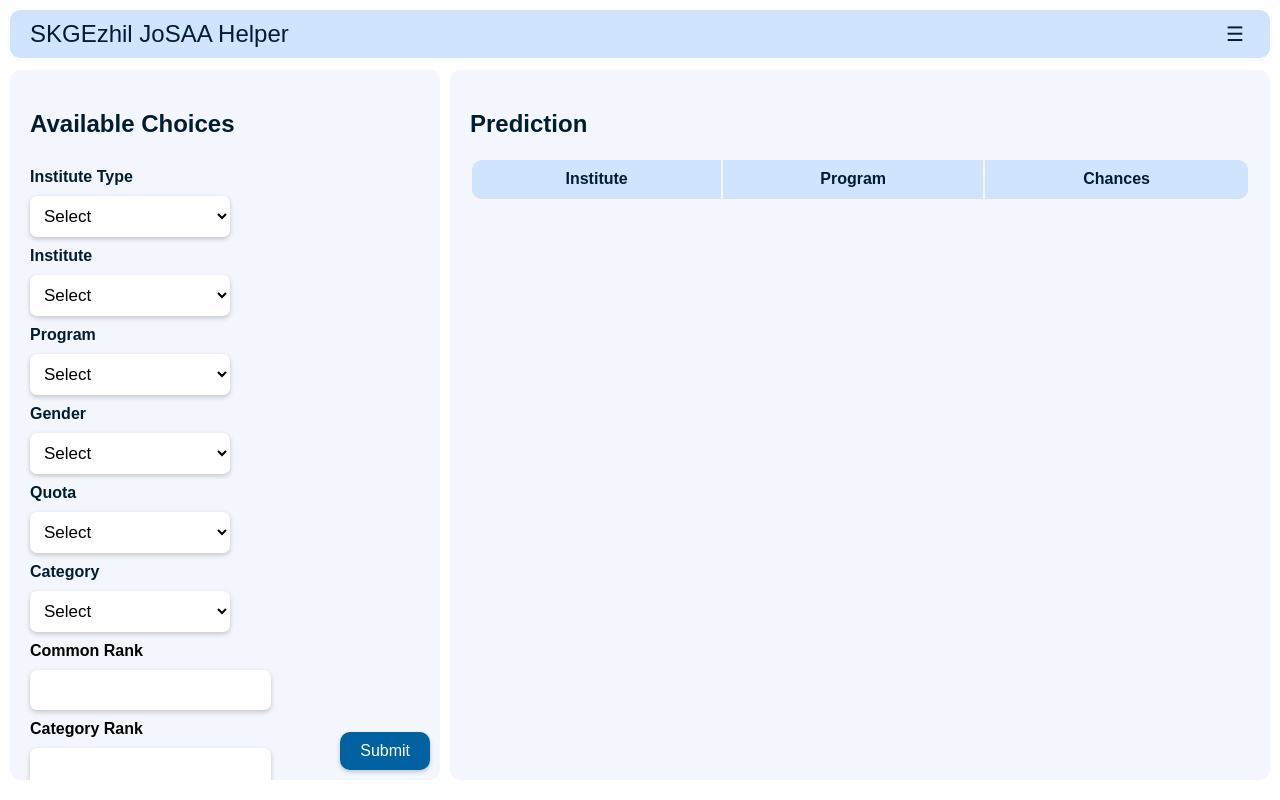
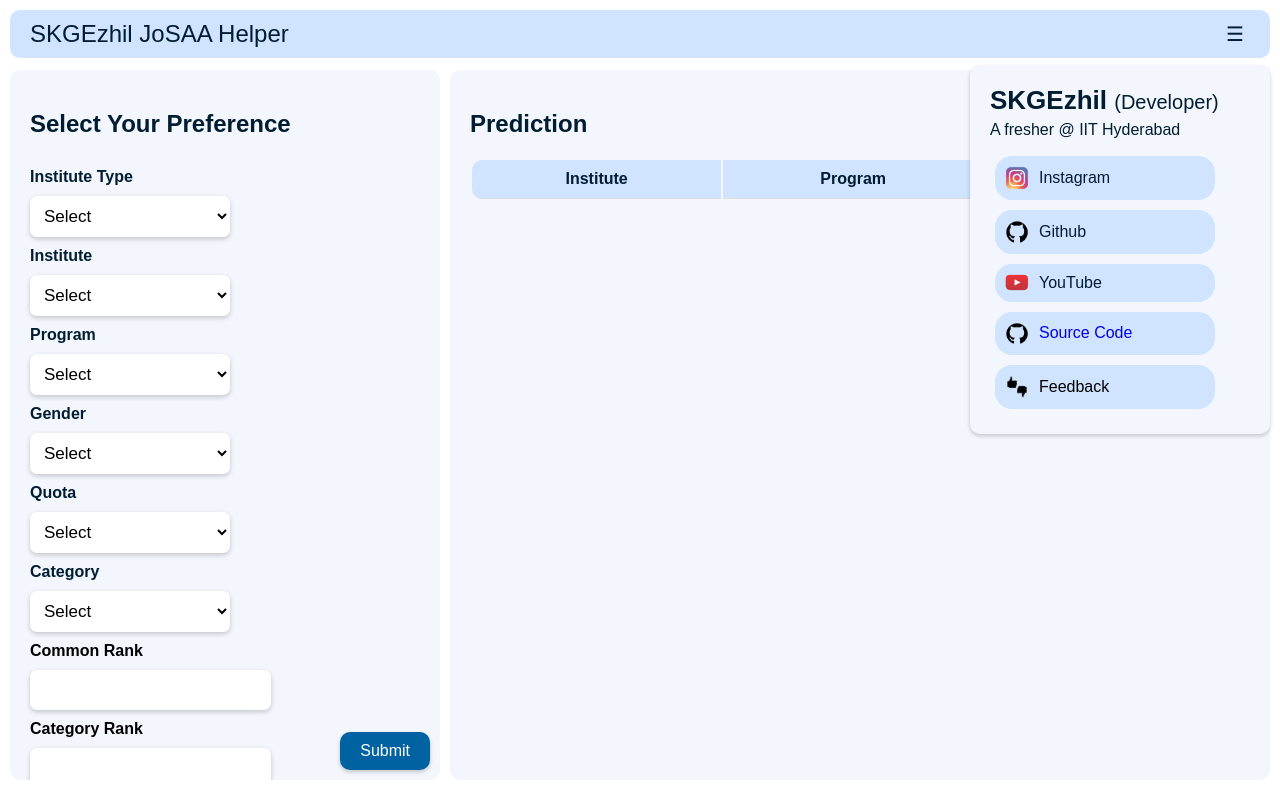
Before and after one commit to SKGEzhil/SKGEzhil-JoSAA-Helper, a website: page public/index.html in a window 1280 px wide. Drawn offline with Linux system fonts and the light colour scheme.

Commit message:
Done Minor Corrections

```diff
--- a/public/index.html
+++ b/public/index.html
@@ -47,7 +47,7 @@
 
 <div class="container">
     <div class="left-section">
-        <h2 style="color: #001d31;">Available Choices</h2>
+        <h2 style="color: #001d31;">Select Your Preference</h2>
         <form id="myForm" action="/submit-form" method="POST">
 
             <label style="color: #001d31;">Institute Type</label>
@@ -138,7 +138,8 @@
 
 <div class="card-container" id="cardContainer">
     <div class="card">
-        <h2 style="color: #001d31;">SKGEzhil</h2>
+        <div style="color: #001d31; font-size: 26px; font-weight: bold">SKGEzhil <span style="font-size: 20px; font-weight: normal"> (Developer)</span></div>
+        <p style="margin-top: 5px; margin-bottom: 12px; color: #001d31">A fresher @ IIT Hyderabad</p>
         <div class="menu-card-btn-container">
             <a href="https://www.instagram.com/skgezhil2005/" class="menu-card-btn-link" target="_blank">
                 <div class="menu-card-btn">
--- a/public/styles/index.css
+++ b/public/styles/index.css
@@ -200,7 +200,7 @@
     right: 10px;
     width: 300px;
     z-index: 1000;
-    display: none;
+    display: block;
 
 }
 
```
